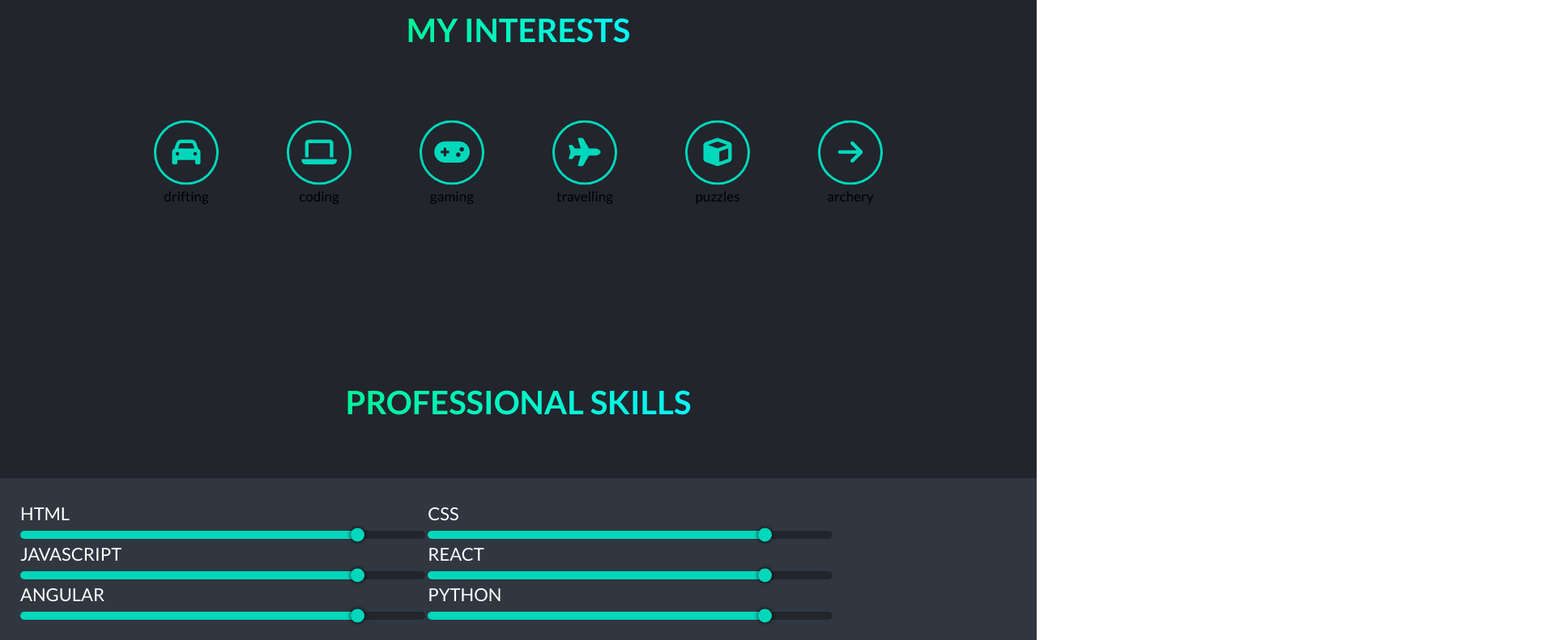
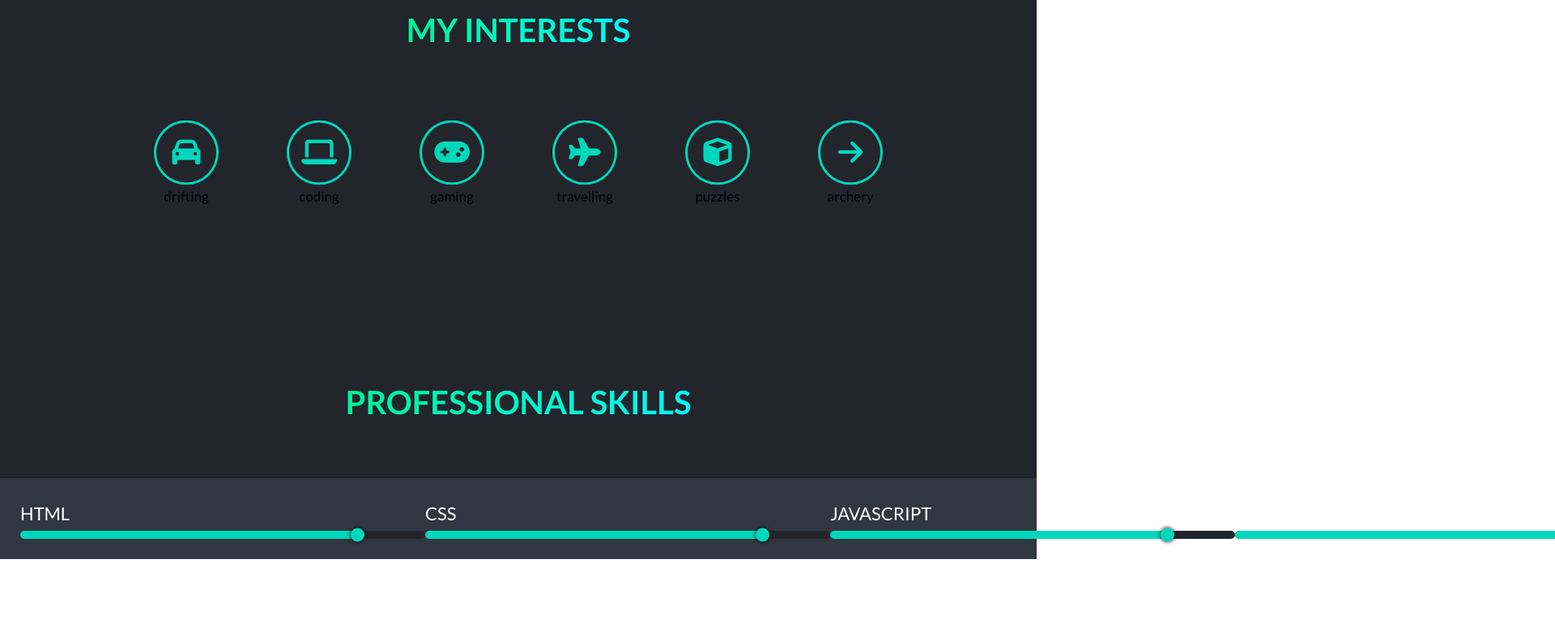
Before and after one commit to maqsudcoder/portfolio, a website: page index.html in a window 1280 px wide. Shown: the part 1597-2388 px from the top of the page at 81% size, 1920 px wide, since content can reach past the window. After the commit the page ends 2288 px from the top, so only its background shows below. Drawn offline with Linux system fonts and the light colour scheme.

Commit message:
Update style.css

```diff
--- a/css/style.css
+++ b/css/style.css
@@ -206,6 +206,10 @@ p {
   text-align: center; }
 
 .professional-skills__box {
+  display: flex;
+  justify-content: space-between;
+  align-items: center;
+  flex-wrap: initial;
   position: relative;
   padding: 2.5rem;
   background-color: #313741; }
```
